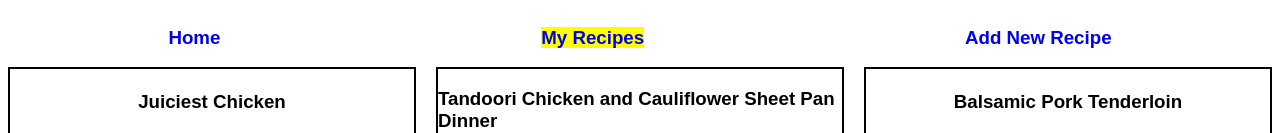
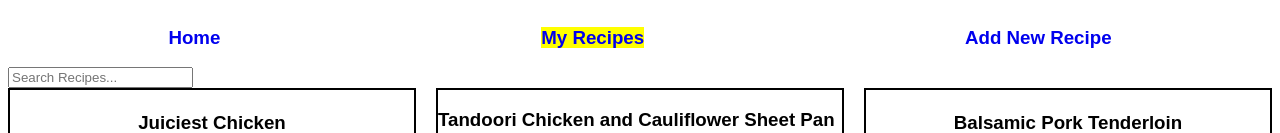
Before and after one commit to IguanasEverywhere/recipe-rolodex, a React (Create React App) app: page /recipes in a window 1280 px wide. Shown: the top 133 px of the page. Built offline with nearby package versions, Linux system fonts and the light colour scheme; data requests are answered from the project's data file; a web font is replaced by a local one.

Commit message:
Add search to RecipesList

```diff
--- a/src/App.js
+++ b/src/App.js
@@ -10,19 +10,25 @@ import styles from './App.module.css'
 function App() {
 
   const [recipesToDisplay, setRecipesToDisplay] = useState([]);
+  const [searchVal, setSearchVal] = useState('');
 
   useEffect(() => {
     fetch('http://localhost:4000/recipes')
-    .then(r => r.json())
-    .then(recipeData => setRecipesToDisplay(recipeData));
+      .then(r => r.json())
+      .then(recipeData => setRecipesToDisplay(recipeData));
   }, [])
 
   function onNewRecipe(newRecipe) {
     setRecipesToDisplay([...recipesToDisplay, newRecipe]);
+  }
 
+  function handleSearchEntry(searchBarVal) {
+    setSearchVal(searchBarVal);
   }
 
 
+
+  console.log(searchVal)
   return (
     <div>
       <NavBar />
@@ -31,13 +37,18 @@ function App() {
           <Home />
         </Route>
         <Route exact path='/recipes'>
-          <RecipesList recipesToDisplay={recipesToDisplay} onNewRecipe={onNewRecipe} />
+          <RecipesList
+            recipesToDisplay={recipesToDisplay.filter((recipe) => recipe.name.toLowerCase().includes(searchVal.toLowerCase()))}
+            onNewRecipe={onNewRecipe}
+            handleSearchEntry={handleSearchEntry}
+            searchVal={searchVal}
+          />
         </Route>
         <Route exact path='/recipes/:recipeId'>
           <RecipeDetail />
         </Route>
         <Route exact path='/new'>
-          <AddRecipe onNewRecipe={onNewRecipe}/>
+          <AddRecipe onNewRecipe={onNewRecipe} />
         </Route>
       </Switch>
     </div>
--- a/src/components/RecipeCard/RecipeCard.module.css
+++ b/src/components/RecipeCard/RecipeCard.module.css
@@ -8,7 +8,7 @@
 }
 
 .recipe-card:hover {
-  border: 3px solid green;
+  border: 2px solid green;
 }
 
 .recipe-card-img {
--- a/src/components/RecipesList/RecipesList.js
+++ b/src/components/RecipesList/RecipesList.js
@@ -2,8 +2,9 @@ import React from 'react';
 import RecipeCard from '../RecipeCard/RecipeCard';
 import AddRecipe from '../AddRecipe/AddRecipe';
 import styles from './RecipesList.module.css';
+import SearchBar from '../SearchBar/SearchBar';
 
-function RecipesList({ recipesToDisplay, onNewRecipe }) {
+function RecipesList({ recipesToDisplay, onNewRecipe, handleSearchEntry, searchVal }) {
 
 
 
@@ -11,8 +12,9 @@ function RecipesList({ recipesToDisplay, onNewRecipe }) {
 
   return (
     <div>
+      <SearchBar handleSearchEntry={handleSearchEntry} searchVal={searchVal} />
       <div className={styles['recipe-cards-grid']}>{recipeCards}</div>
-      <AddRecipe onNewRecipe={onNewRecipe}/>
+      <AddRecipe onNewRecipe={onNewRecipe} />
     </div>
   )
 }
--- a/src/components/RecipesList/RecipesList.module.css
+++ b/src/components/RecipesList/RecipesList.module.css
@@ -2,4 +2,5 @@
   display: grid;
   grid-template-columns: 1fr 1fr 1fr;
   column-gap: 20px;
+  row-gap: 20px;
 }
--- /dev/null
+++ b/src/components/SearchBar/SearchBar.js
@@ -0,0 +1,16 @@
+import React, { useState } from 'react';
+
+function SearchBar({handleSearchEntry, searchVal}) {
+
+
+
+  function handleSearchChange(e) {
+    handleSearchEntry(e.target.value);
+  }
+
+  return (
+    <input onChange={handleSearchChange} placeholder="Search Recipes..." value={searchVal}></input>
+  )
+}
+
+export default SearchBar
```
